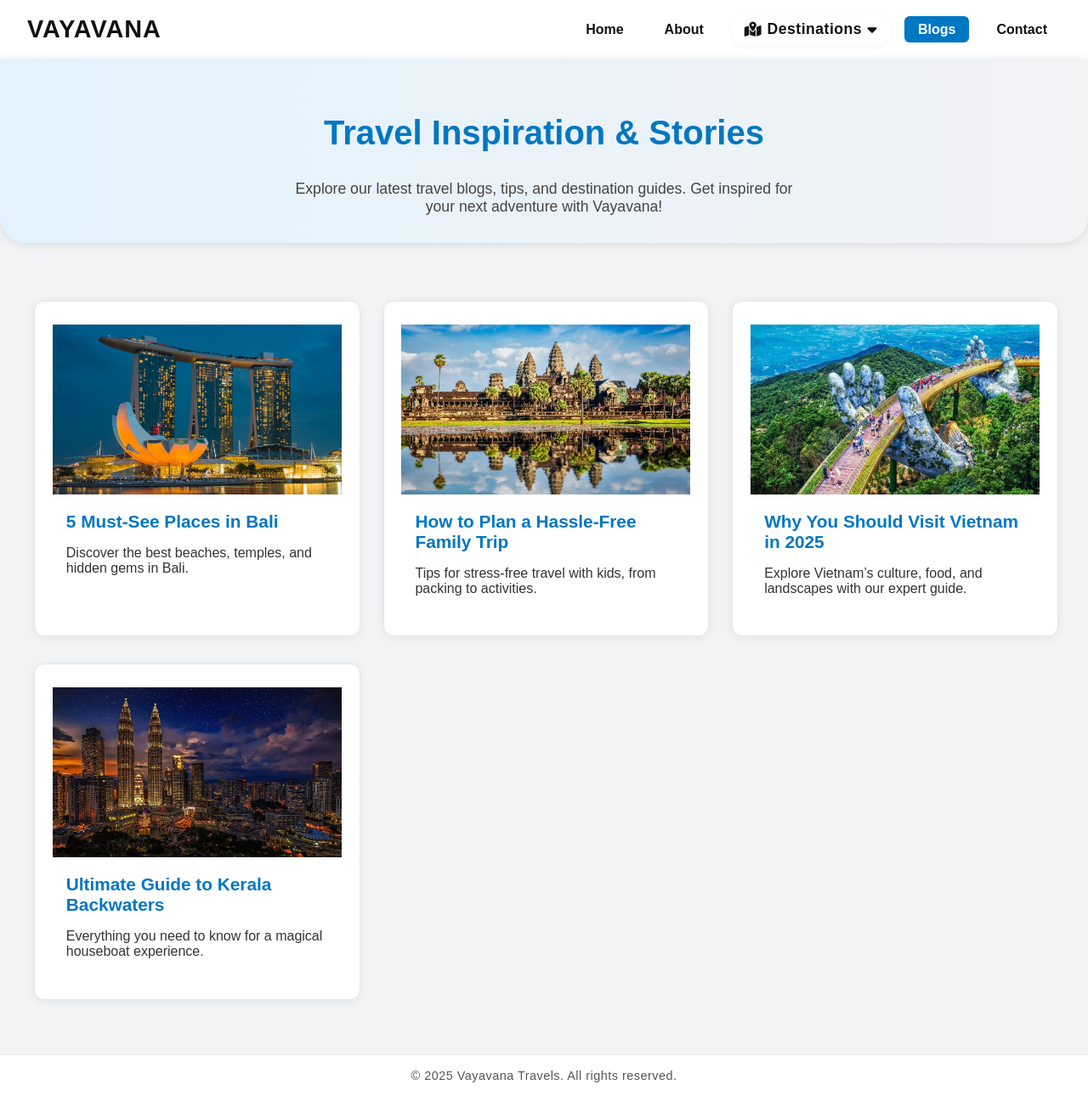
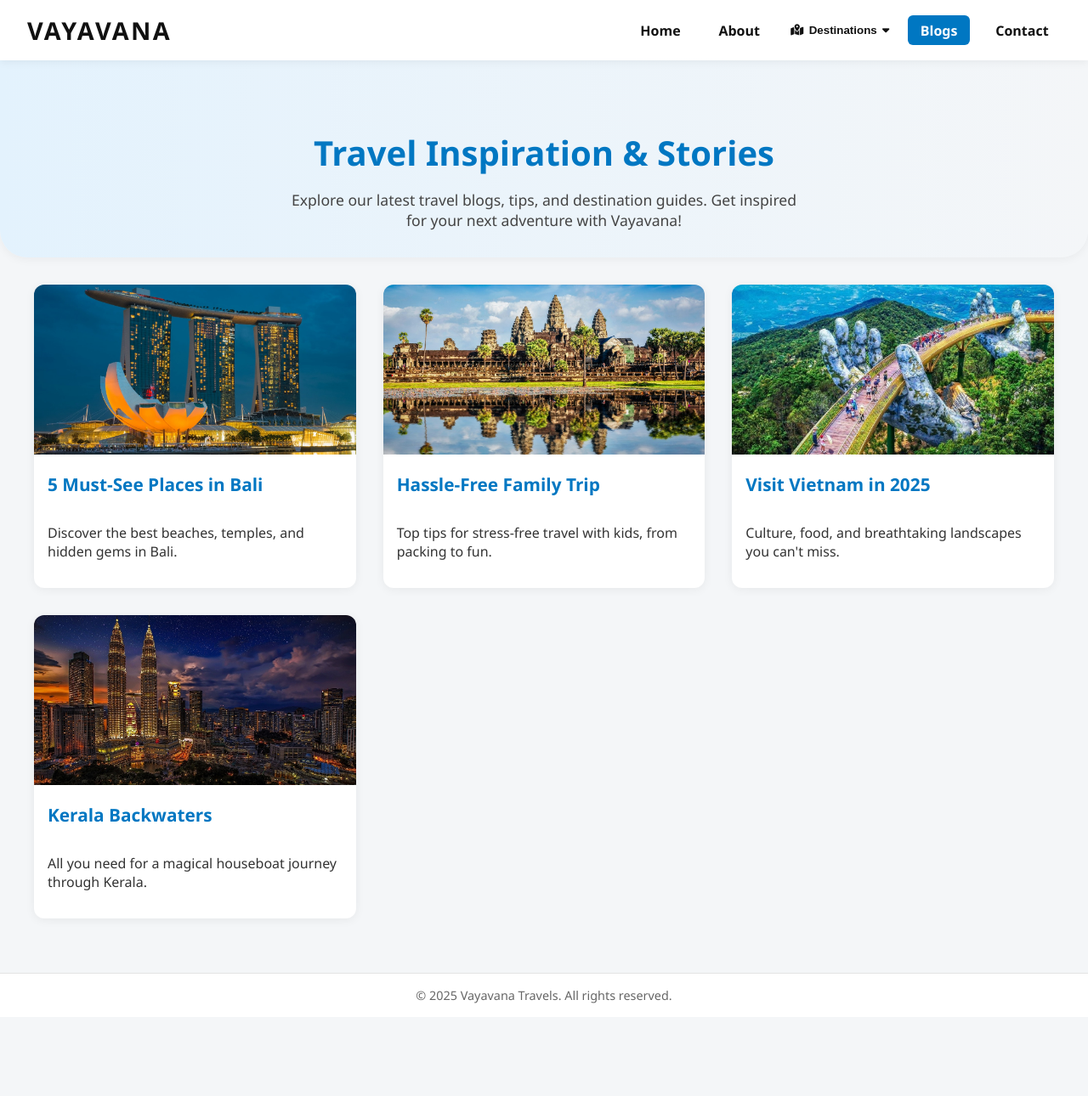
Before and after one commit to Vayavana/travel-site, a website: page blogs.html in a window 1280 px wide. Shown: the whole page at 85% size. After the commit the page ends 1197 px from the top, so only its background shows below. Drawn offline with Linux system fonts and the light colour scheme.

Commit message:
Update blogs.html

```diff
--- a/blogs.html
+++ b/blogs.html
@@ -4,29 +4,33 @@
   <meta charset="UTF-8" />
   <meta name="viewport" content="width=device-width, initial-scale=1.0" />
   <title>Vayavana Blogs</title>
-  <link rel="stylesheet" href="style.css" />
   <link rel="stylesheet" href="https://cdnjs.cloudflare.com/ajax/libs/font-awesome/6.4.0/css/all.min.css" />
   <style>
     body {
       margin: 0;
-      font-family: Arial, sans-serif;
-      background: #f2f3f5;
+      font-family: 'Segoe UI', sans-serif;
+      background-color: #f4f6f8;
     }
 
+    /* HEADER */
     header {
       background: #fff;
+      padding: 1rem 2rem;
       display: flex;
       justify-content: space-between;
       align-items: center;
-      padding: 1rem 2rem;
-      box-shadow: 0 2px 8px rgba(0,0,0,0.08);
+      box-shadow: 0 2px 10px rgba(0,0,0,0.06);
+      position: sticky;
+      top: 0;
+      z-index: 100;
     }
 
     .logo {
+      font-size: 1.8rem;
       font-weight: 900;
-      font-size: 1.8rem;
       text-decoration: none;
       color: #111;
+      letter-spacing: 0.08em;
     }
 
     nav {
@@ -37,18 +41,20 @@
 
     nav a {
       text-decoration: none;
+      color: #111;
       font-weight: 600;
-      color: #111;
-      padding: 0.4rem 1rem;
+      padding: 0.4rem 0.9rem;
       border-radius: 6px;
+      transition: 0.2s;
     }
 
     nav a:hover,
     nav a.active {
-      background: #0077c2;
+      background-color: #0077c2;
       color: #fff;
     }
 
+    /* DROPDOWN */
     .dropdown {
       position: relative;
     }
@@ -56,8 +62,8 @@
     .dropbtn {
       background: none;
       border: none;
+      font-weight: 600;
       cursor: pointer;
-      font-weight: 600;
       color: #111;
       display: flex;
       align-items: center;
@@ -70,50 +76,53 @@
       top: 100%;
       left: 0;
       background: #fff;
-      box-shadow: 0 2px 12px rgba(0,0,0,0.2);
-      padding: 0.5rem 0;
+      box-shadow: 0 2px 12px rgba(0,0,0,0.15);
       border-radius: 8px;
+      overflow: hidden;
+      z-index: 999;
+      min-width: 180px;
       flex-direction: column;
-      min-width: 200px;
-      z-index: 1000;
     }
 
     .dropdown-content a {
-      padding: 0.6rem 1rem;
+      padding: 0.8rem 1rem;
+      color: #111;
       text-decoration: none;
-      color: #111;
       font-weight: 500;
     }
 
     .dropdown-content a:hover {
       background-color: #0077c2;
-      color: #fff;
+      color: white;
     }
 
     .dropdown:hover .dropdown-content {
       display: flex;
     }
 
+    /* HERO SECTION */
     .blogs-hero {
       text-align: center;
-      padding: 2rem;
-      background: linear-gradient(90deg, #e3f2fd, #f2f3f5);
+      padding: 3rem 1rem 2rem;
+      background: linear-gradient(90deg, #e3f2fd, #f4f6f8);
       border-radius: 0 0 32px 32px;
-      box-shadow: 0 2px 12px rgba(0,0,0,0.1);
+      box-shadow: 0 2px 12px rgba(0,0,0,0.05);
     }
 
     .blogs-hero h1 {
       font-size: 2.5rem;
       color: #0077c2;
+      margin-bottom: 1rem;
     }
 
     .blogs-hero p {
-      font-size: 1.1rem;
       max-width: 600px;
       margin: 0 auto;
       color: #444;
+      font-size: 1.1rem;
     }
 
+    /* BLOG GRID */
     .blogs-grid {
       display: grid;
       grid-template-columns: repeat(auto-fit, minmax(300px, 1fr));
@@ -124,7 +133,7 @@
     }
 
     .blog-card {
-      background: #fff;
+      background: white;
       border-radius: 12px;
       box-shadow: 0 2px 12px rgba(0,0,0,0.06);
       overflow: hidden;
@@ -143,29 +152,31 @@
 
     .blog-card h2 {
       font-size: 1.3rem;
-      margin: 1rem;
       color: #0077c2;
+      padding: 1rem;
+      margin: 0;
     }
 
     .blog-card p {
-      margin: 0 1rem 1.2rem 1rem;
+      padding: 0 1rem 1rem;
       color: #333;
     }
 
+    /* FOOTER */
     footer {
+      background: #fff;
       text-align: center;
       padding: 1rem;
-      background: #fff;
+      color: #666;
       font-size: 0.9rem;
-      color: #555;
+      border-top: 1px solid #e3e3e3;
       margin-top: 2rem;
-      border-top: 1px solid #eee;
     }
   </style>
 </head>
 <body>
 
-  <!-- ✅ HEADER -->
+  <!-- HEADER -->
   <header>
     <a href="index.html" class="logo">VAYAVANA</a>
     <nav>
@@ -185,37 +196,37 @@
     </nav>
   </header>
 
-  <!-- ✅ BLOG HERO -->
+  <!-- HERO -->
   <section class="blogs-hero">
     <h1>Travel Inspiration & Stories</h1>
     <p>Explore our latest travel blogs, tips, and destination guides. Get inspired for your next adventure with Vayavana!</p>
   </section>
 
-  <!-- ✅ BLOG CARDS -->
+  <!-- BLOG GRID -->
   <section class="blogs-grid">
     <div class="blog-card">
-      <img src="images/2.jpg" alt="Bali" />
+      <img src="images/2.jpg" alt="Bali">
       <h2>5 Must-See Places in Bali</h2>
       <p>Discover the best beaches, temples, and hidden gems in Bali.</p>
     </div>
     <div class="blog-card">
-      <img src="images/3.jpg" alt="Family Trip" />
-      <h2>How to Plan a Hassle-Free Family Trip</h2>
-      <p>Tips for stress-free travel with kids, from packing to activities.</p>
+      <img src="images/3.jpg" alt="Family Trip">
+      <h2>Hassle-Free Family Trip</h2>
+      <p>Top tips for stress-free travel with kids, from packing to fun.</p>
     </div>
     <div class="blog-card">
-      <img src="images/4.jpg" alt="Vietnam" />
-      <h2>Why You Should Visit Vietnam in 2025</h2>
-      <p>Explore Vietnam’s culture, food, and landscapes with our expert guide.</p>
+      <img src="images/4.jpg" alt="Vietnam">
+      <h2>Visit Vietnam in 2025</h2>
+      <p>Culture, food, and breathtaking landscapes you can't miss.</p>
     </div>
     <div class="blog-card">
-      <img src="images/5.jpg" alt="Kerala" />
-      <h2>Ultimate Guide to Kerala Backwaters</h2>
-      <p>Everything you need to know for a magical houseboat experience.</p>
+      <img src="images/5.jpg" alt="Kerala">
+      <h2>Kerala Backwaters</h2>
+      <p>All you need for a magical houseboat journey through Kerala.</p>
     </div>
   </section>
 
-  <!-- ✅ FOOTER -->
+  <!-- FOOTER -->
   <footer>
     &copy; 2025 Vayavana Travels. All rights reserved.
   </footer>
```
